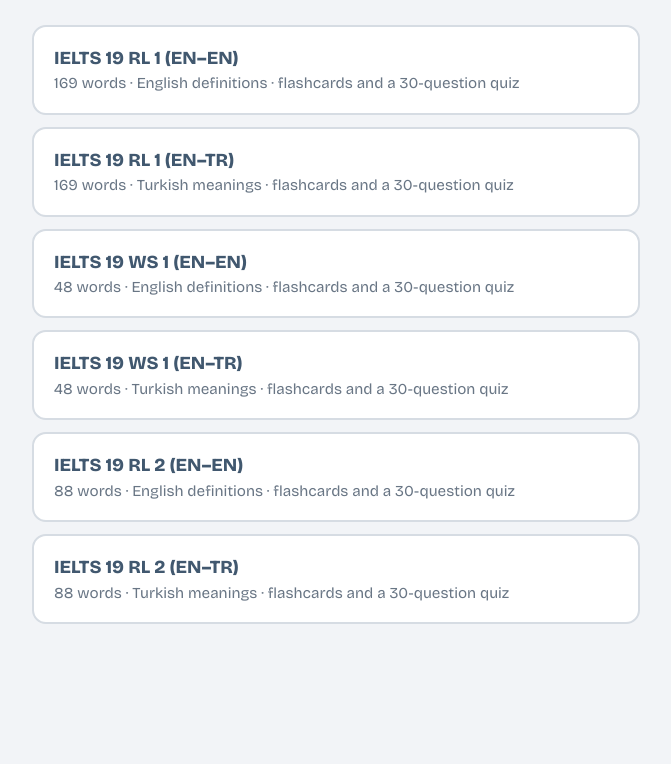
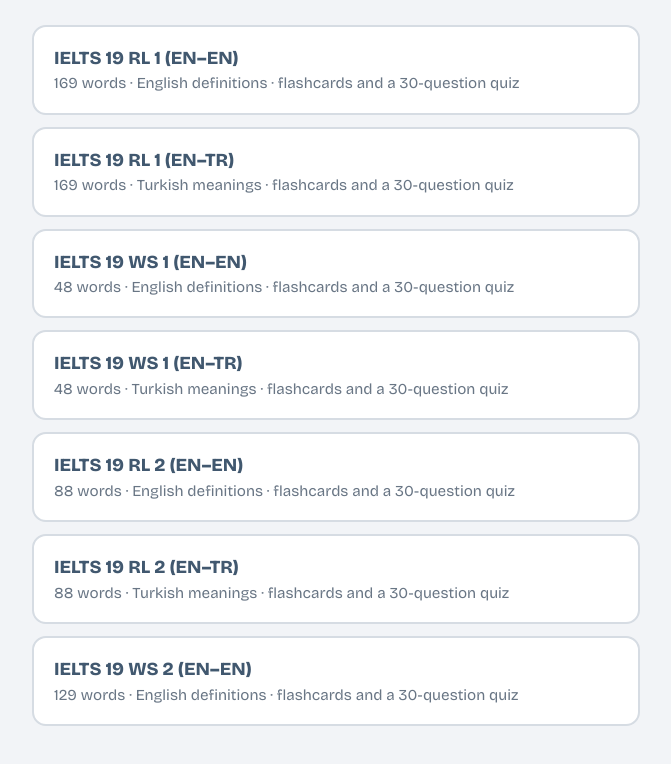
Before and after one commit to memrealtinbas/academicenglish, a plain HTML site: page ielts/index.html in a window 1280 px wide. Shown: the part 152-916 px from the top of the page, without its empty margins (304-975 px from the left). Before the commit the page ends 832 px from the top, so only its background shows below. Drawn offline with nearby package versions, Linux system fonts and the light colour scheme.

Commit message:
Update index.html

```diff
--- a/ielts/index.html
+++ b/ielts/index.html
@@ -64,6 +64,11 @@ h1{font-size:2rem;font-weight:800;margin:0 0 6px}
 <span>88 words · Turkish meanings · flashcards and a 30-question quiz</span>
 </a>
 
+<a class="item" href="19-ws-2/">
+<b>IELTS 19 WS 2 (EN–EN)</b>
+<span>129 words · English definitions · flashcards and a 30-question quiz</span>
+</a>
+
 <!-- TO ADD A NEW QUIZ: copy the 4 lines above (from <a ...> to </a>), paste them
      right below this comment, then change the folder name in href="..." and the two texts. -->
 
```
